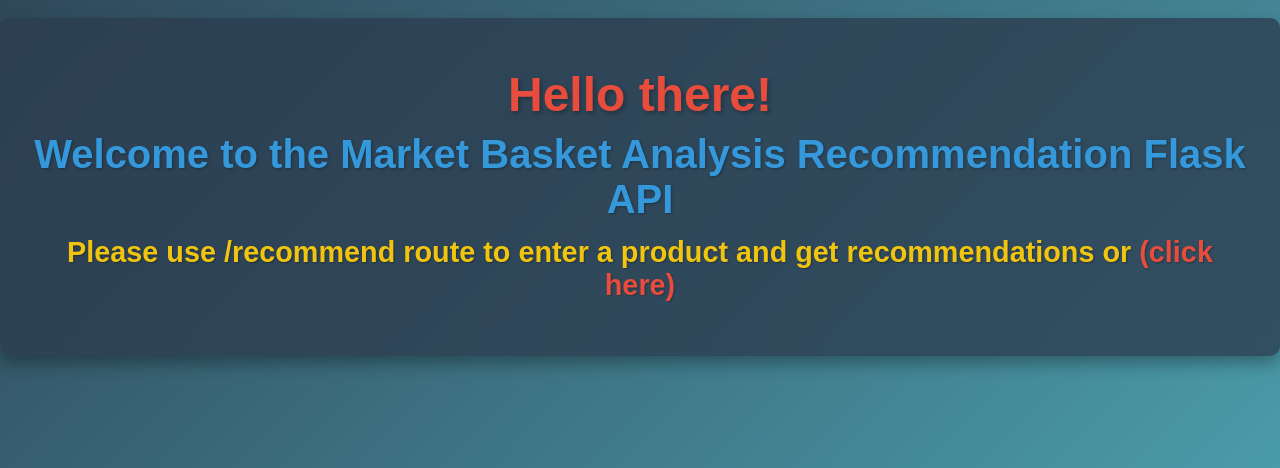
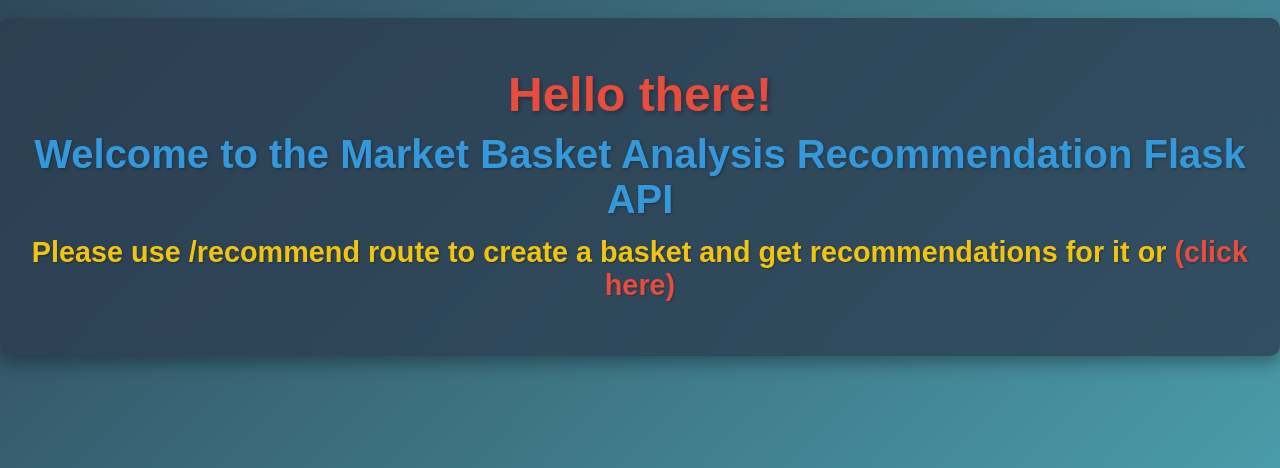
Before and after one commit to prxdyu/market_basket_analysis, a Flask app: page / in a window 1280 px wide. Shown: the part 213-681 px from the top of the page. Run offline with Flask 3, Linux system fonts and the light colour scheme.

Commit message:
modified index.html

```diff
--- a/templates/index.html
+++ b/templates/index.html
@@ -67,7 +67,7 @@
     <div class="container">
         <h1>Hello there!</h1>
         <h2>Welcome to the Market Basket Analysis Recommendation Flask API</h2>
-        <h3>Please use <b>/recommend</b> route to enter a product and get recommendations or <a href="/recommend">(click here)</a></h3>
+        <h3>Please use <b>/recommend</b> route to create a basket and get recommendations for it or <a href="/recommend">(click here)</a></h3>
     </div>
 </body>
 </html>
```
